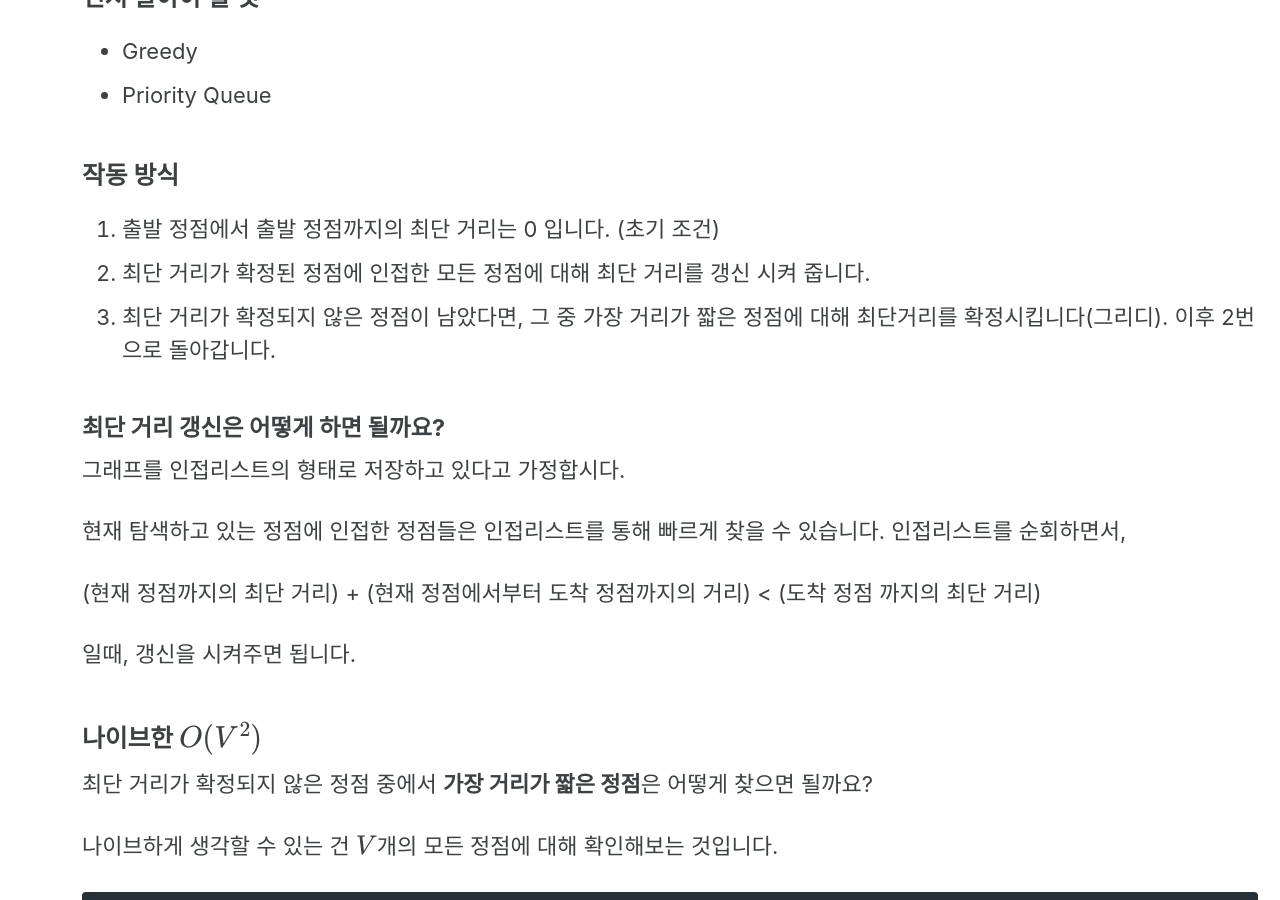
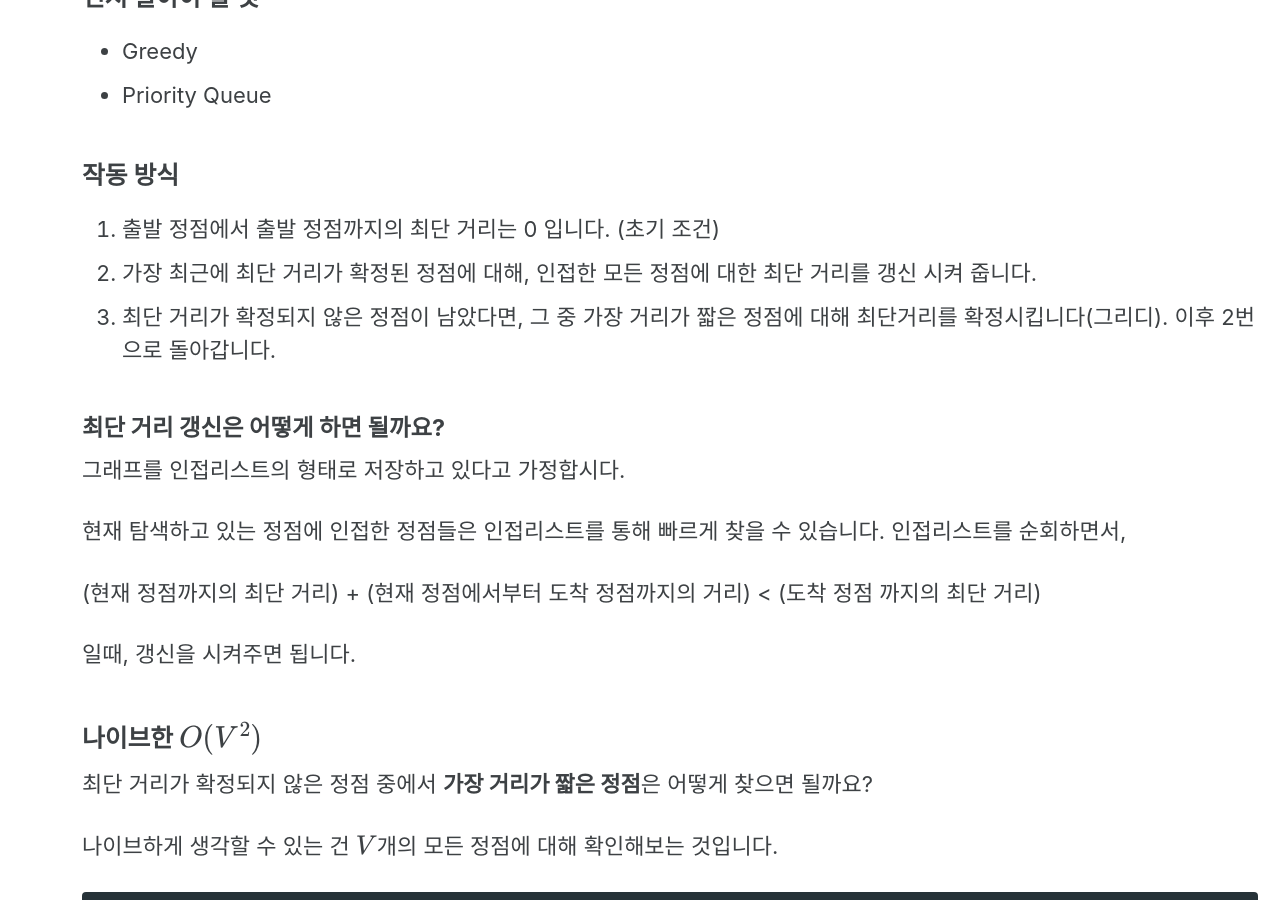
Before and after one commit to ingyu1008/previous-blog, a Jekyll site: the page built from _posts/2021-04-22-adv0401.md, in a window 1280 px wide and 900 px high, scrolled down 478 px. Built offline with Jekyll 4.4.1, drawn with Linux system fonts in a browser that asks for light colours; cached includes are drawn as plain includes; formulas are drawn with MathJax 3.

Commit message:
EDIT : code editted

```diff
--- a/_posts/2021-04-22-adv0401.md
+++ b/_posts/2021-04-22-adv0401.md
@@ -28,7 +28,7 @@ src="https://cdn.mathjax.org/mathjax/latest/MathJax.js?config=TeX-AMS_HTML">
 ### 작동 방식
 
 1. 출발 정점에서 출발 정점까지의 최단 거리는 0 입니다. (초기 조건)
-2. 최단 거리가 확정된 정점에 인접한 모든 정점에 대해 최단 거리를 갱신 시켜 줍니다.
+2. 가장 최근에 최단 거리가 확정된 정점에 대해, 인접한 모든 정점에 대한 최단 거리를 갱신 시켜 줍니다.
 3. 최단 거리가 확정되지 않은 정점이 남았다면, 그 중 가장 거리가 짧은 정점에 대해 최단거리를 확정시킵니다(그리디). 이후 2번으로 돌아갑니다.
 
 #### 최단 거리 갱신은 어떻게 하면 될까요?
@@ -126,7 +127,7 @@ int main(void){
 
 ### 다익스트라 연습문제
 
-[BOJ 1753 최단 경로](https://www.acmicpc.net/problem/1753) / [풀이]()
+[BOJ 1753 최단 경로](https://www.acmicpc.net/problem/1753) / [풀이](https://ingyu1008.github.io/boj/ps/BOJ1753)
 
 [BOJ 1238 파티](https://www.acmicpc.net/problem/1238) / [풀이]()
 
```
Also changed, not shown: other parts of _posts/2021-04-22-adv0401.md (+1 -0 lines).
